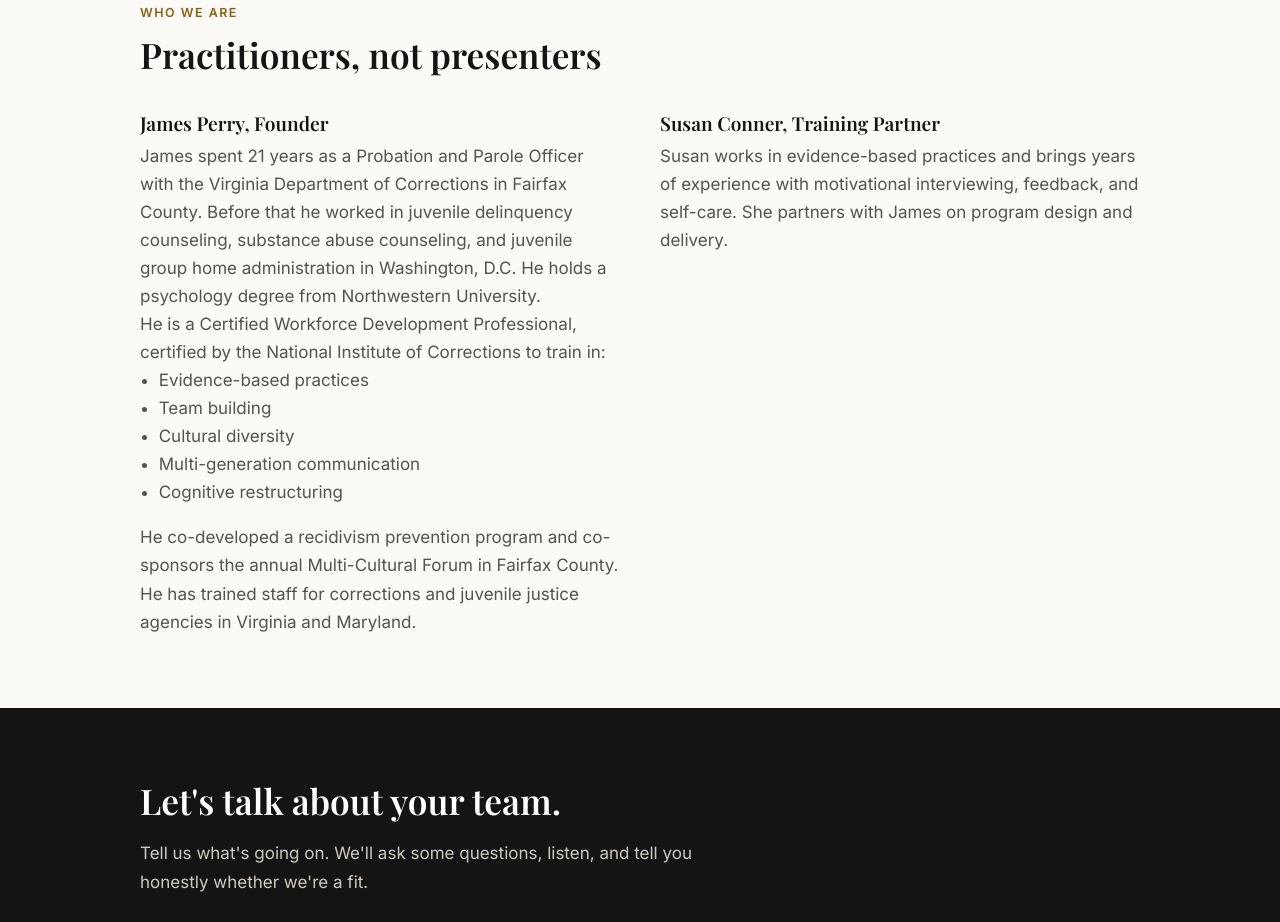
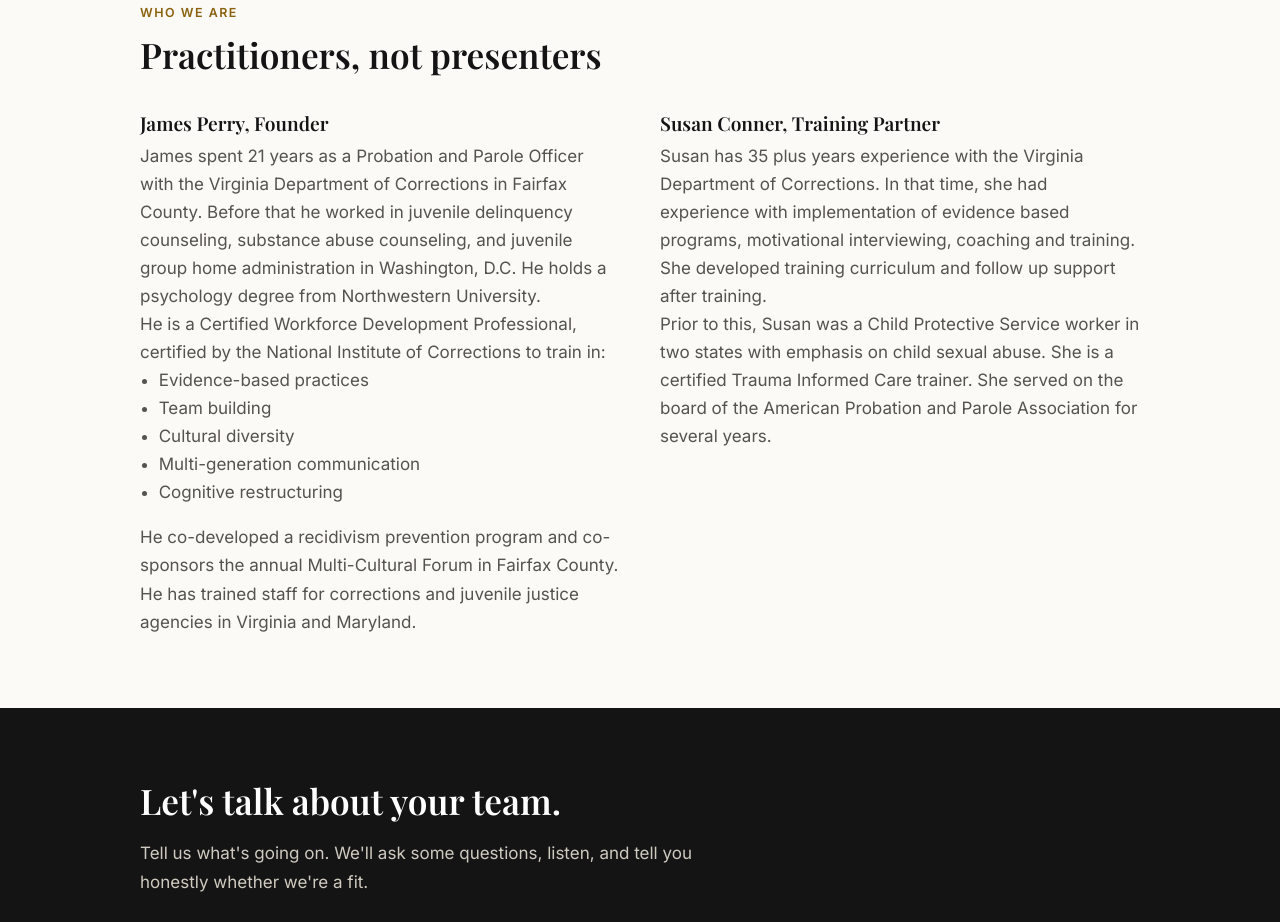
Before and after one commit to oomg-dev/optimumoutcomes-site, a plain HTML site: page index.html in a window 1280 px wide. Shown: the part 1955-2877 px from the top of the page. Drawn offline with nearby package versions, Linux system fonts and the light colour scheme; a web font is replaced by a local one.

Commit message:
Update index.html
added susan's bio

```diff
--- a/index.html
+++ b/index.html
@@ -192,7 +192,8 @@
         </div>
         <div>
           <h3>Susan Conner, Training Partner</h3>
-          <p>Susan works in evidence-based practices and brings years of experience with motivational interviewing, feedback, and self-care. She partners with James on program design and delivery.</p>
+          <p>Susan has 35 plus years experience with the Virginia Department of Corrections.  In that time, she had experience with implementation of evidence based programs, motivational interviewing, coaching and training. She developed training curriculum and follow up support after training.</p>
+          <p>Prior to this, Susan was a Child Protective Service worker in two states with emphasis on child sexual abuse. She is a certified Trauma Informed Care trainer. She served on the board of the American Probation and Parole Association for several years. </p>
         </div>
       </div>
     </div>
```
